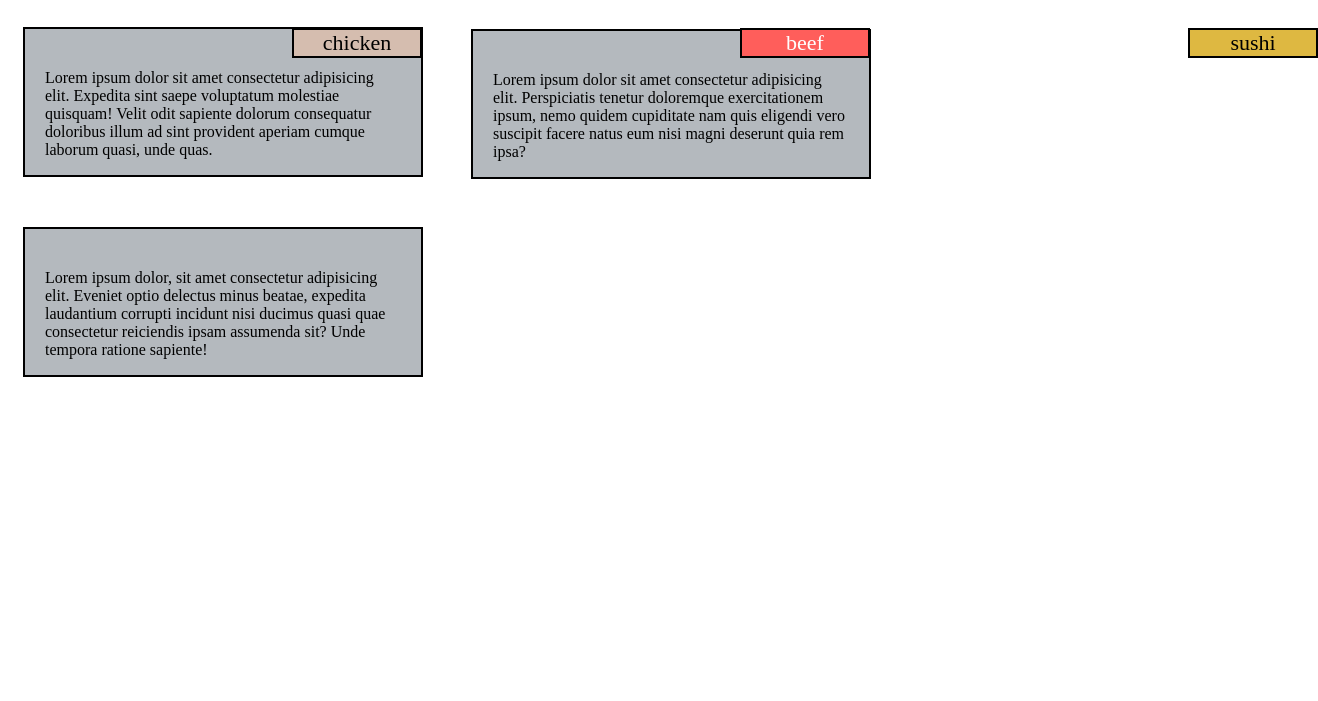
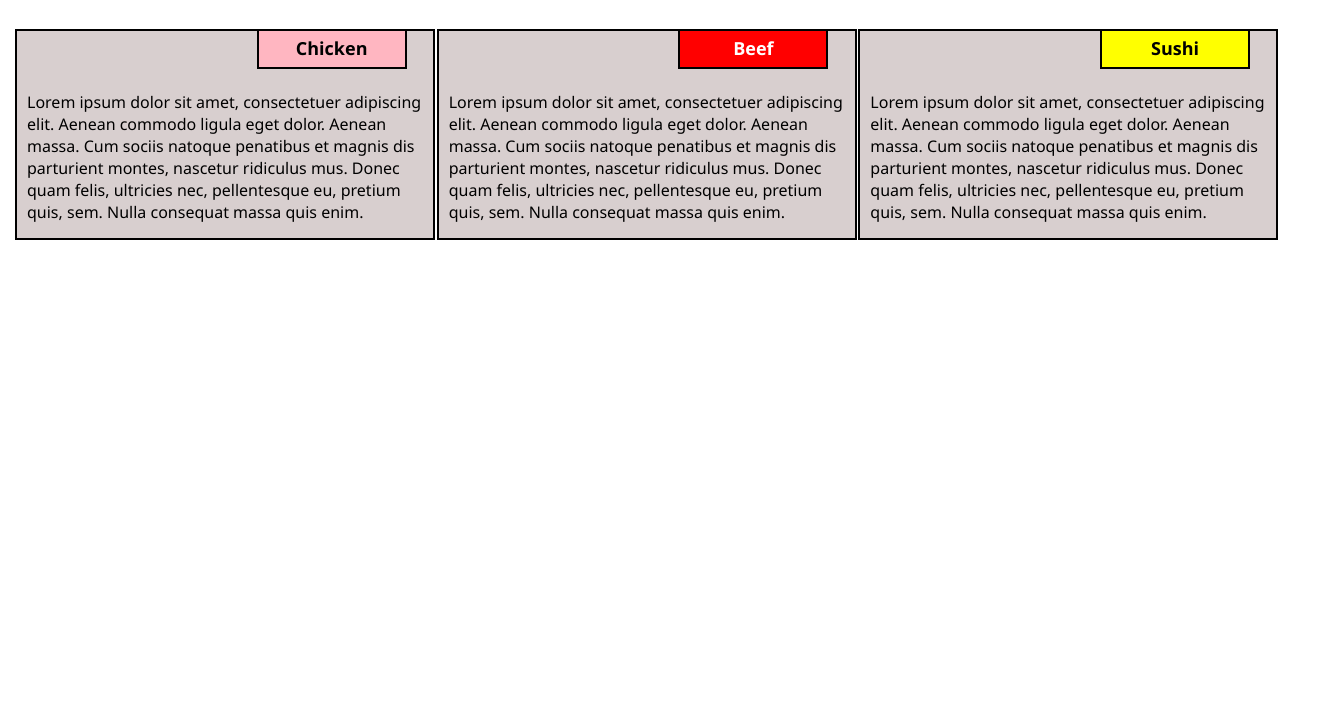
Before and after one commit to Chaimaert/first-Assignment, a plain HTML site: page module2-solution/index.html in a window 1280 px wide. Shown: the part 99-800 px from the top of the page, 1318 px wide, since content can reach past the window. Drawn offline with Linux system fonts and the light colour scheme.

Commit message:
modification

```diff
--- a/module2-solution/index.html
+++ b/module2-solution/index.html
@@ -1,35 +1,36 @@
 <!DOCTYPE html>
-<html lang="en">
+<html>
 <head>
-    <meta charset="UTF-8">
-    <meta name="viewport" content="width=device-width, initial-scale=1.0">
-    <link rel="stylesheet" href="style.css">
-    <title>Document</title>
+
+<title>Responsive Layout</title>
+<meta name="viewport" content="width=device-width, initial-scale=1">
+<link rel="stylesheet" type="text/css" href="style.css">
+
 </head>
 <body>
-    <h1>Our Menu</h1>
 
-    <div class="container">
+<h1>Our Menu</h1>
 
-        <p id="p1">Lorem ipsum dolor sit amet consectetur adipisicing elit. Expedita sint saepe voluptatum molestiae quisquam! Velit odit sapiente dolorum consequatur doloribus illum ad sint provident aperiam cumque laborum quasi, unde quas.
-            <p id="chicken">
-                chicken
-            </p>
-        </p>
+  <div class="container cont1">
+  	<div class="box">
+  		<p class="content-name name1">Chicken</p>
+  		<p class="content">Lorem ipsum dolor sit amet, consectetuer adipiscing elit. Aenean commodo ligula eget dolor. Aenean massa. Cum sociis natoque penatibus et magnis dis parturient montes, nascetur ridiculus mus. Donec quam felis, ultricies nec, pellentesque eu, pretium quis, sem. Nulla consequat massa quis enim.</p>
+  	</div>
+  </div>
 
-        <p id="p2">Lorem ipsum dolor sit amet consectetur adipisicing elit. Perspiciatis tenetur doloremque exercitationem ipsum, nemo quidem cupiditate nam quis eligendi vero suscipit facere natus eum nisi magni deserunt quia rem ipsa?
-            <p id="beef">
-                beef
-            </p>
-        </p>
+  <div class="container cont2">
+  	<div class="box">
+   		<p class="content-name name2">Beef</p>
+   		<p class="content">Lorem ipsum dolor sit amet, consectetuer adipiscing elit. Aenean commodo ligula eget dolor. Aenean massa. Cum sociis natoque penatibus et magnis dis parturient montes, nascetur ridiculus mus. Donec quam felis, ultricies nec, pellentesque eu, pretium quis, sem. Nulla consequat massa quis enim.</p>
+  	</div>
+  </div>
 
-        <p id="p3">Lorem ipsum dolor, sit amet consectetur adipisicing elit. Eveniet optio delectus minus beatae, expedita laudantium corrupti incidunt nisi ducimus quasi quae consectetur reiciendis ipsam assumenda sit? Unde tempora ratione sapiente!
-            <p id="sushi">
-                sushi
-            </p>
-        </p>
-
-    </div>
+  <div class="container cont3">
+  	<div class="box">
+  		<p class="content-name name3">Sushi</p>
+  		<p class="content">Lorem ipsum dolor sit amet, consectetuer adipiscing elit. Aenean commodo ligula eget dolor. Aenean massa. Cum sociis natoque penatibus et magnis dis parturient montes, nascetur ridiculus mus. Donec quam felis, ultricies nec, pellentesque eu, pretium quis, sem. Nulla consequat massa quis enim.</p>
+  	</div>
+  </div>
 
 </body>
 </html>
--- a/module2-solution/style.css
+++ b/module2-solution/style.css
@@ -1,136 +1,102 @@
-*{
+* {
     box-sizing: border-box;
+  }
+
+  body{
       margin: 0;
       padding: 0;
+      font-family: 'Segoe UI', Tahoma, Geneva, Verdana, sans-serif;
+  }
+
+  .container {
+    float: left;
+    margin: 15px;
+
   }
 
   h1 {
+    margin-bottom: 15px;
     text-align: center;
-    margin-top: 40px;
-    font-family: 'Segoe UI', Tahoma, Geneva, Verdana, sans-serif;
-    font-weight: 600;
+    color: #724c47;
+    font-size: 40px;
   }
 
-.container {
-    align-items: center;
-    margin-top: 20px;
-    clear: left;
+  .box {
+    width: 100%;
+    overflow: none;
   }
 
-#p1 {
-    background-color: #b4b9be;
-    width: 400px;
-    height: 150px;
-    float: left;
+
+  .content-name{
     border: 2px solid black;
-    padding: 20px;
-    padding-top: 40px;
-    margin: 23px;
     position: relative;
+    text-align: center;
+    font-weight: bold;
+    font-size: large;
+    width: 150px;
+    height: 40px;
+    padding: 5px;
+    margin-top: 0;
+    float: right;
   }
 
-#p2 {
-    background-color: #b4b9be;
-    width: 400px;
-    height: 150px;
+  .content{
     border: 2px solid black;
-    padding: 20px;
-    margin: 25px;
-    padding-top: 40px;
-    float: left;
-    position: relative;
-}
-
-#p3 {
-    background-color: #b4b9be;
-    width: 400px;
-    height: 150px;
-    border: 2px solid black;
-    margin: 23px;
-    padding: 20px;
-    padding-top: 40px;
-    float: left;
-    position: relative;
-}
-
-#chicken {
-    position: absolute;
-    background-color: #d5bdaf;
-    height: 30px;
-    width: 130px;
-    margin-top: 24px;
-    margin-left: 292px;
-    text-align: center;
-    font-size: 22px;
-    border: 2px solid black;
-    font-weight: 20px;
-    font-style: bold;
-}
-
-#beef {
-    position: absolute;
-    background-color: #ff5e5b;
-    color: white;
-    height: 30px;
-    width: 130px;
-    margin-top: 24px;
-    margin-left: 740px;
-    text-align: center;
-    font-size: 22px;
-    border: 2px solid black;
-    font-weight: 20px;
-    font-style: bold;
-}
-
-#sushi {
-    position: absolute;
-    background-color: #deb841;
-    height: 30px;
-    width: 130px;
-    margin-top: 24px;
-    margin-left: 1188px;
-    text-align: center;
-    font-size: 22px;
-    border: 2px solid black;
-    font-weight: 20px;
-    font-style: bold;
-}
-
-@media (min-width: 768px) and (max-width: 991px) {
-
-        .container {
-            align-items: center;
-            margin-top: 20px;
-            clear: left;
-        }
-
-        h1 {
-            align-items: center;
-            text-align: center;
-        }
-
-        #p1 {
-            width: 50%;
-            float: left;
-        }
-
-        #p2 {
-            width: 50%;
-            float: left;
-            position: relative;
+    width: 420px;
+    height: auto;
+    padding: 60px 10px 15px;
+    font-weight: 500;
+    background-color: rgb(216, 207, 207);
 
   }
 
-        #beef {
-
-
+  .name1{
+    background-color: #FFB6C1;
   }
 
-        #chicken {
-
+  .name2{
+    color: white;
+    background-color: #FF0000;
+  }
+  .name3{
+    background-color: #FFFF00;
   }
 
-        #sushi {
-
+  /********** Large devices only **********/
+ @media (min-width: 992px) {
+    .container {
+        float: left;
+        width: 30.60%;
     }
   }
+
+  /********** Medium devices only **********/
+ @media (min-width: 768px) and (max-width: 991px) {
+    .cont1, .cont3 {
+      float: left;
+    }
+    .cont2 {
+      width: 50%;
+    }
+    .cont3 {
+      margin-left: 10px;
+      width: 100%;
+    }
+    .name3{
+      margin-right: 347px;
+      width: 150px;
+    }
+    .cont3 {
+        width: 100%;
+    }
+  }
+
+  /* @media (min-width: 0px) and (max-width: 767px) {
+    .col-sm-12 {
+        float: left;
+      width: 100%;
+    }
+    .content-name{
+      margin-right: 30px;
+    }
+  } */
```
Lines whose indentation alone changed are shown as unchanged.
